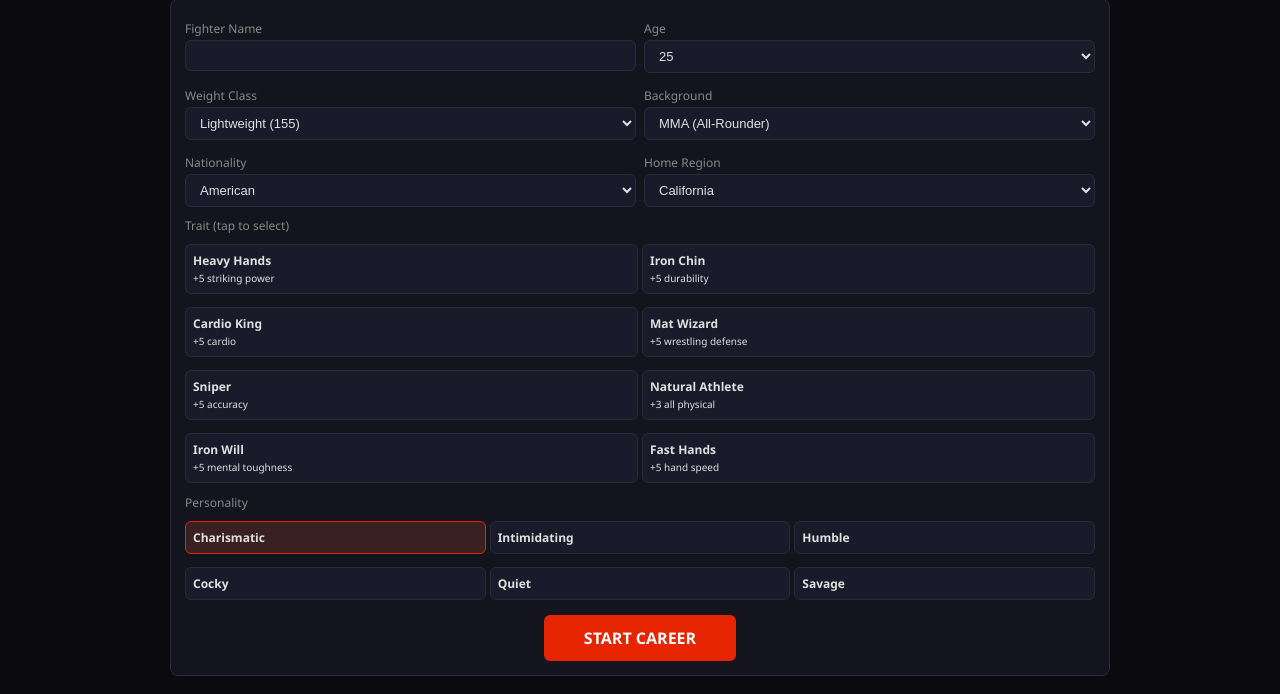
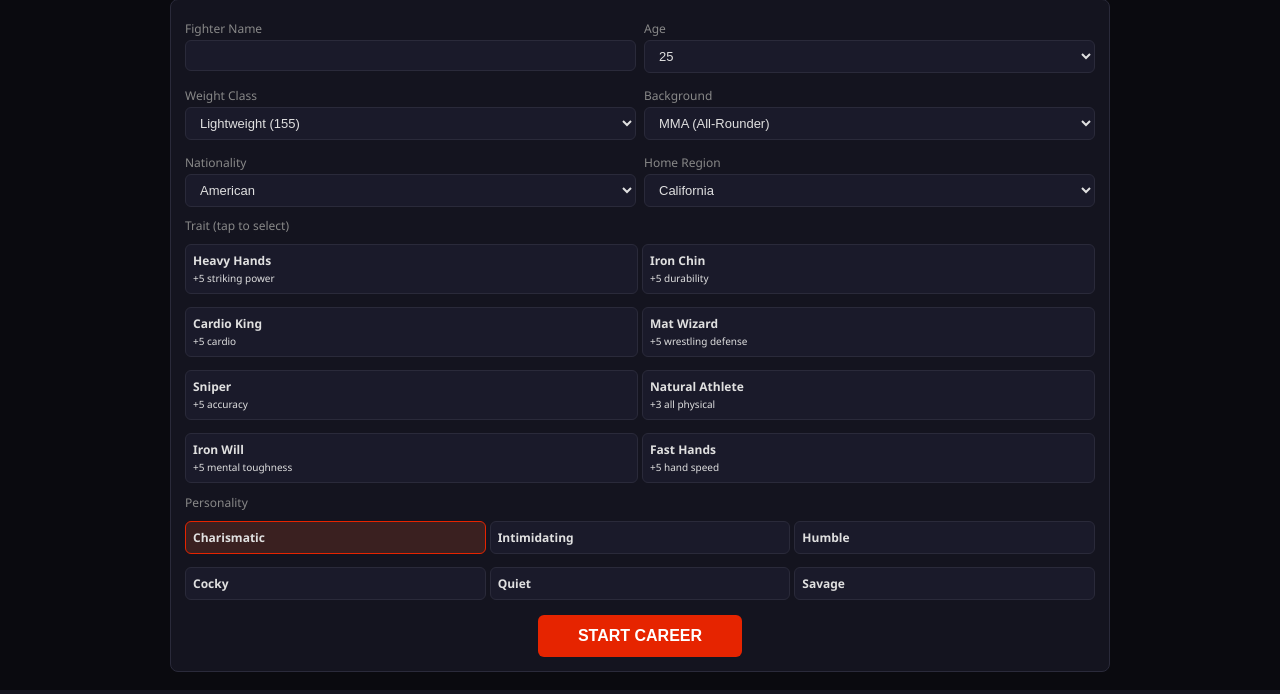
Before and after one commit to ratpretty6-byte/mma-life, a Python web app: template templates/index.html in a window 1280 px wide. Shown: the part 146-840 px from the top of the page. Run offline with Jinja, Linux system fonts and the light colour scheme; the template is opened without the code that fills it, so the values that code supplies are empty.

Commit message:
Fix: simple onclick location

```diff
--- a/templates/index.html
+++ b/templates/index.html
@@ -247,7 +247,7 @@ label { display: block; color: #888; font-size: 12px; margin-bottom: 3px; margin
       </div>
 
       <div style="margin-top:12px;text-align:center">
-        <a href="/create" class="btn btn-primary" style="font-size:16px;padding:12px 40px;text-decoration:none;display:inline-block">START CAREER</a>
+        <button class="btn btn-primary" style="font-size:16px;padding:12px 40px;" onclick="window.location='/create'">START CAREER</button>
       </div>
     </div>
   </div>
```
